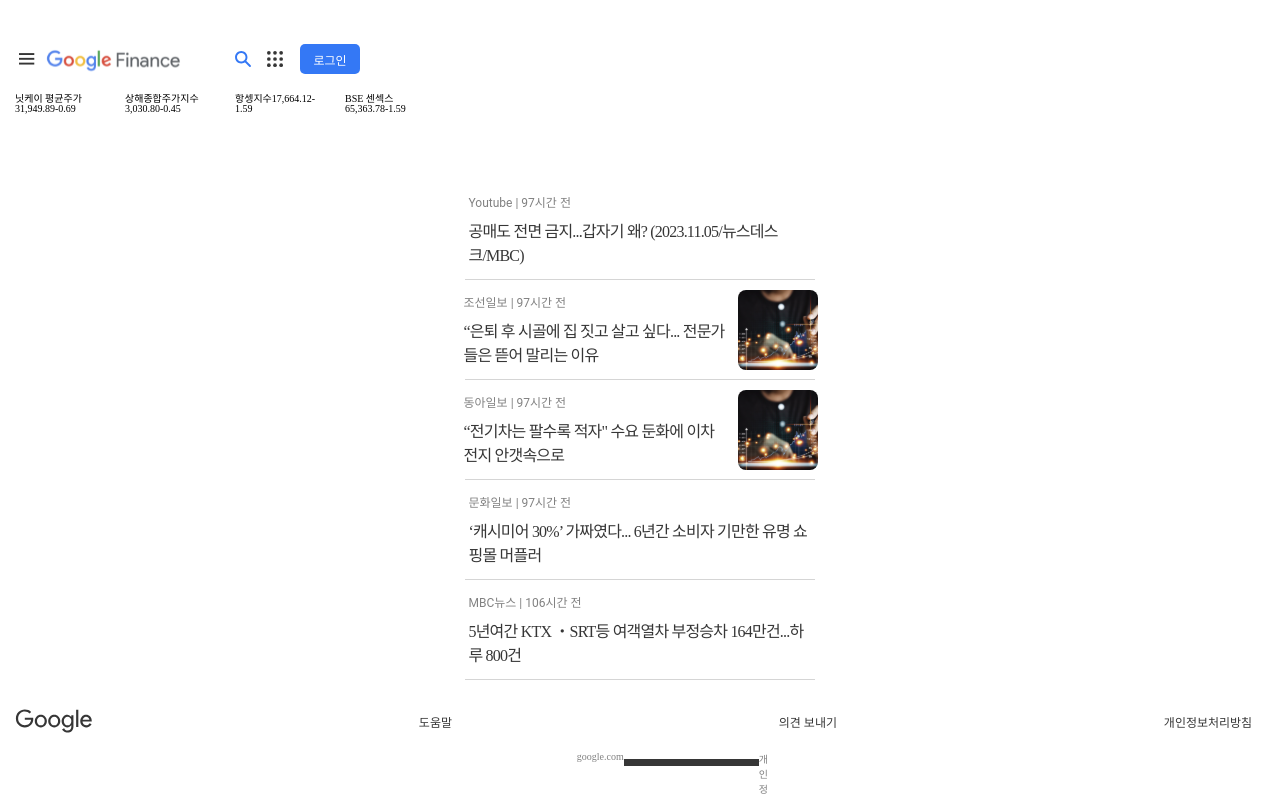
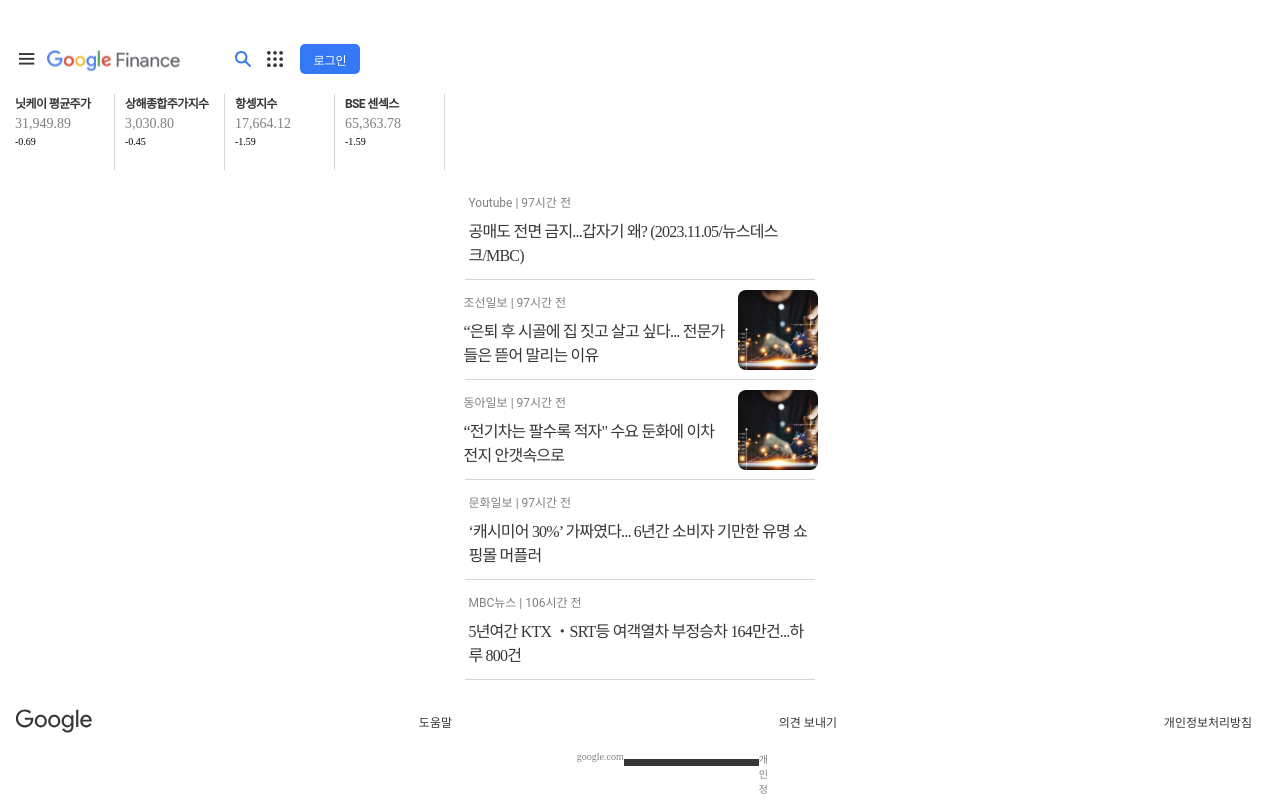
Before and after one commit to DOSOPT-CDS-WEB-TEAM2/CLIENT, a React (Vite) app in the folder google-finance/: page / in a window 1280 px wide. Built offline with nearby package versions, Linux system fonts and the light colour scheme; the HTML template or start-up script is replaced by a standard one.

Commit message:
design/#23: 주가지수 컴포넌트 스크롤 및 UI 반영

```diff
--- a/google-finance/src/components/Main/StockIndex.jsx
+++ b/google-finance/src/components/Main/StockIndex.jsx
@@ -5,8 +5,8 @@ const StockIndex = ({ stock }) => {
 
   return (
     <St.StockIndexContainer>
-      {name}
-      {currentStockIndex}
+      <St.StockName>{name}</St.StockName>
+      <St.StockCurrentIndex>{currentStockIndex}</St.StockCurrentIndex>
       {fluctuationRate}
     </St.StockIndexContainer>
   );
@@ -16,9 +16,22 @@ export default StockIndex;
 
 const St = {
   StockIndexContainer: styled.article`
-    width: 9rem;
+    display: inline-block;
+    flex-direction: column;
+    width: 11rem;
     height: 7.6rem;
 
-    margin: 0 1rem;
+    padding: 0 1rem;
+
+    border-right: solid 0.05rem ${(props) => props.theme.colors.gray_3};
+  `,
+  StockName: styled.header`
+    color: ${(props) => props.theme.colors.gray_1};
+    ${(props) => props.theme.fonts.roboto_12_bold};
+  `,
+  StockCurrentIndex: styled.div`
+    margin: 0.5rem 0;
+    color: ${(props) => props.theme.colors.gray_2};
+    ${(props) => props.theme.fonts.productsans_14};
   `,
 };
--- a/google-finance/src/pages/Main.jsx
+++ b/google-finance/src/pages/Main.jsx
@@ -33,12 +33,18 @@ const St = {
     margin: 0 auto;
   `,
   StockContainer: styled.section`
-    display: flex;
-    flex-direction: row;
+    white-space: nowrap;
+    overflow-x: scroll;
+    overflow-y: hidden;
 
+    /* IE and Edge */
+    -ms-overflow-style: none;
+    /* Firefox */
+    scrollbar-width: none;
+    /* Chrome , Safari , Opera */
+    &::-webkit-scrollbar {
+      display: none;
+    }
     margin: 0.4rem 0.5rem 1rem;
-    flex-wrap: nowrap;
-    overflow-x: auto;
-    overflow-y: hidden;
   `,
 };
```
